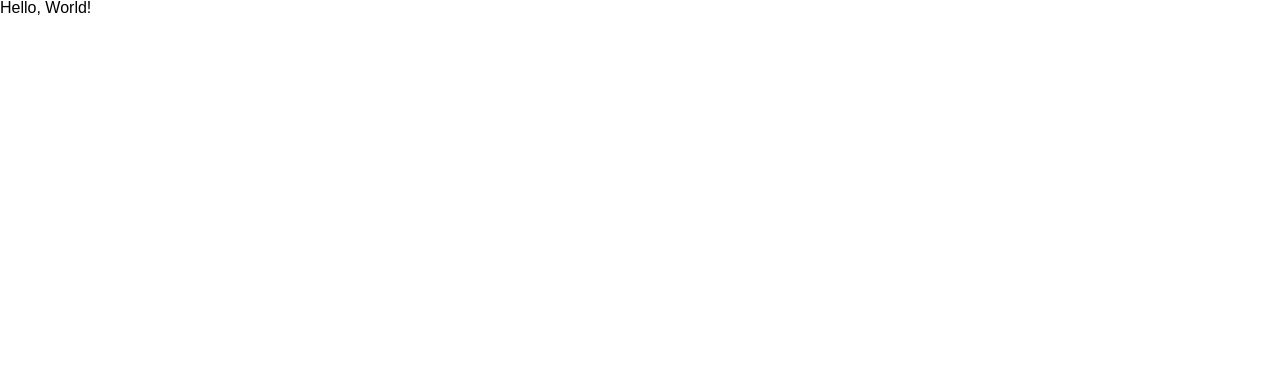
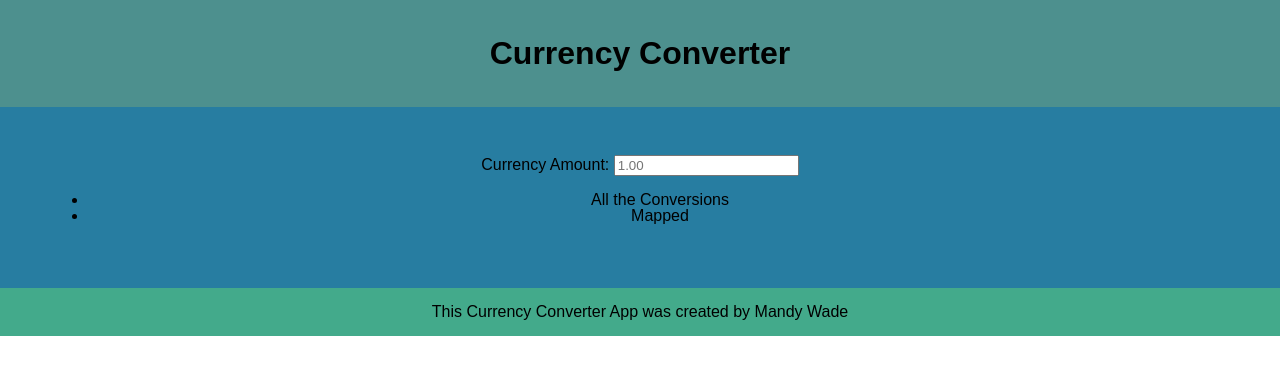
Before and after one commit to MandyW0312/currency-converter, a React (Create React App) app: page / in a window 1280 px wide. Shown: the top 374 px of the page. Built offline with nearby package versions, Linux system fonts and the light colour scheme.

Commit message:
Adds basic HTML and CSS

```diff
--- a/src/App.jsx
+++ b/src/App.jsx
@@ -1,5 +1,20 @@
 import React from 'react'
 
 export function App() {
-  return <div>Hello, World!</div>
+  return (
+    <div>
+      <header>
+        <h1>Currency Converter</h1>
+      </header>
+      <section>
+        <label htmlFor="Currency">Currency Amount: </label>
+        <input type="number" placeholder="1.00" name="Currency"></input>
+        <ul>
+          <li>All the Conversions</li>
+          <li>Mapped</li>
+        </ul>
+      </section>
+      <footer>This Currency Converter App was created by Mandy Wade</footer>
+    </div>
+  )
 }
--- a/src/index.scss
+++ b/src/index.scss
@@ -10,3 +10,21 @@ body {
   margin: 0;
   min-height: 100%;
 }
+
+header {
+  text-align: center;
+  background-color: #4d908e;
+  padding: 1rem;
+}
+
+section {
+  text-align: center;
+  padding: 3rem;
+  background-color: #277da1;
+}
+
+footer {
+  text-align: center;
+  background-color: #43aa8b;
+  padding: 1rem;
+}
```
